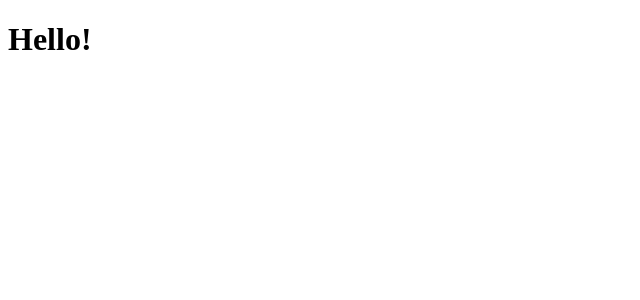
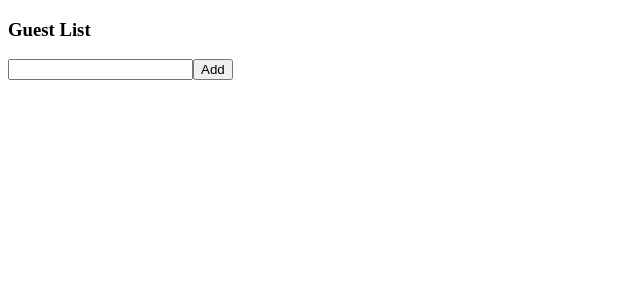
Before and after one commit to IainLR/React-TypeScript-Demo, a React (Create React App) app: page / in a window 1280 px wide. Shown: the top 300 px of the page, without its empty margins (0-640 px from the left). Built offline with nearby package versions, Linux system fonts and the light colour scheme.

Commit message:
state in RTS project

```diff
--- a/src/index.tsx
+++ b/src/index.tsx
@@ -1,9 +1,10 @@
 import ReactDom from 'react-dom'
+import GuestList from './state/GuestList'
 
 const App = () => {
   return (
     <div>
-      <h1>Hello!</h1>
+      <GuestList />
     </div>
   )
 }
--- /dev/null
+++ b/src/state/GuestList.tsx
@@ -0,0 +1,33 @@
+import { useState } from 'react'
+
+const GuestList: React.FC = () => {
+  const [name, setName] = useState('')
+  //type inference will not work, must use <> to
+  //explicitly type our guest array
+  const [guests, setGuests] = useState<string[]>([])
+
+  const handleClick = () => {
+    setName('')
+    setGuests([...guests, name])
+  }
+
+  return (
+    <div>
+      <h3>Guest List</h3>
+      <ul>
+        {guests.map((guest) => (
+          <li key={guest}>{guest}</li>
+        ))}
+      </ul>
+
+      <input
+        type='text'
+        value={name}
+        onChange={(e) => setName(e.target.value)}
+      />
+      <button onClick={handleClick}>Add</button>
+    </div>
+  )
+}
+
+export default GuestList
```
Also changed, not shown: src/props/Child.tsx (+7 -1 lines), src/props/Parent.tsx (+6 -2 lines).
